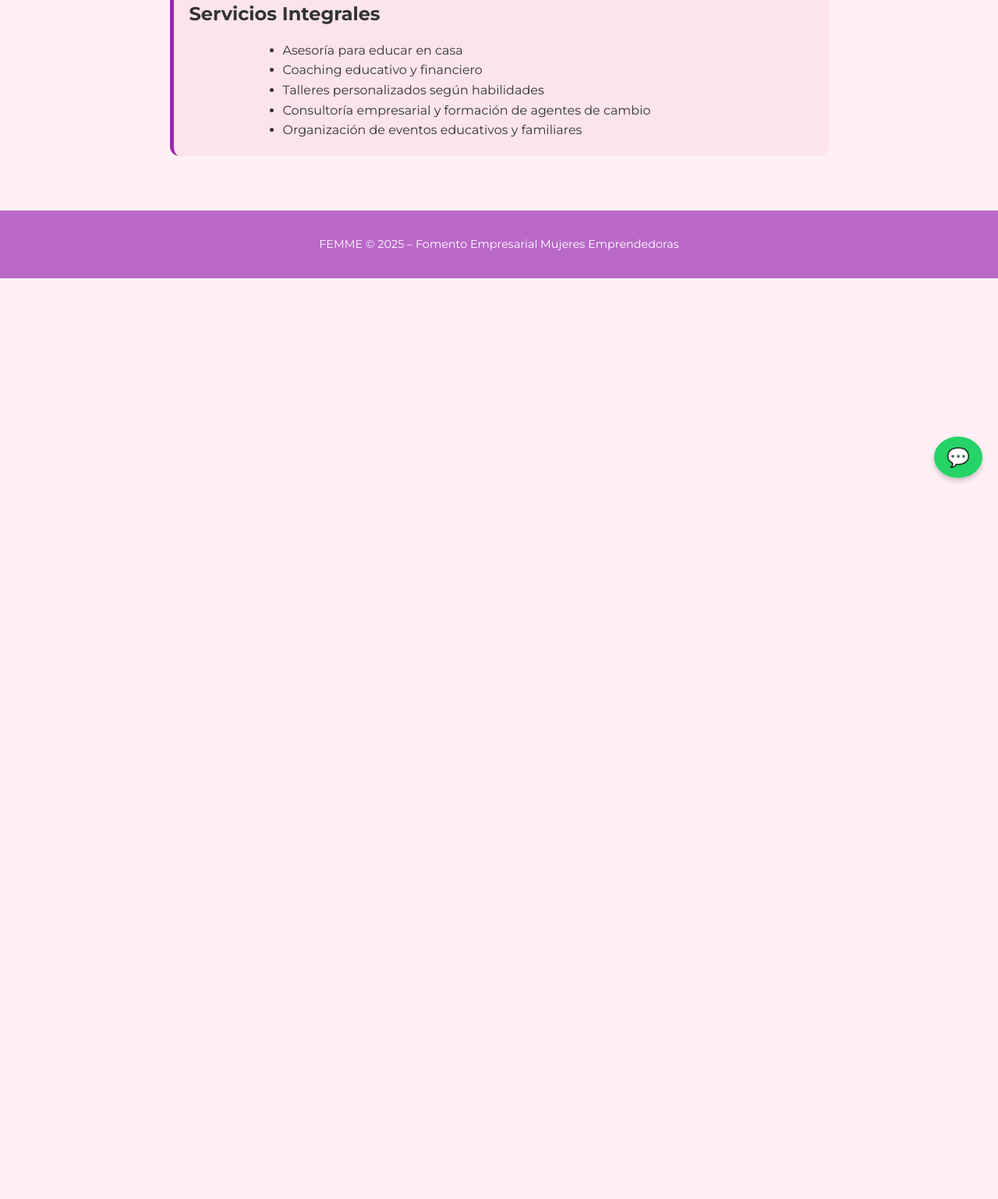
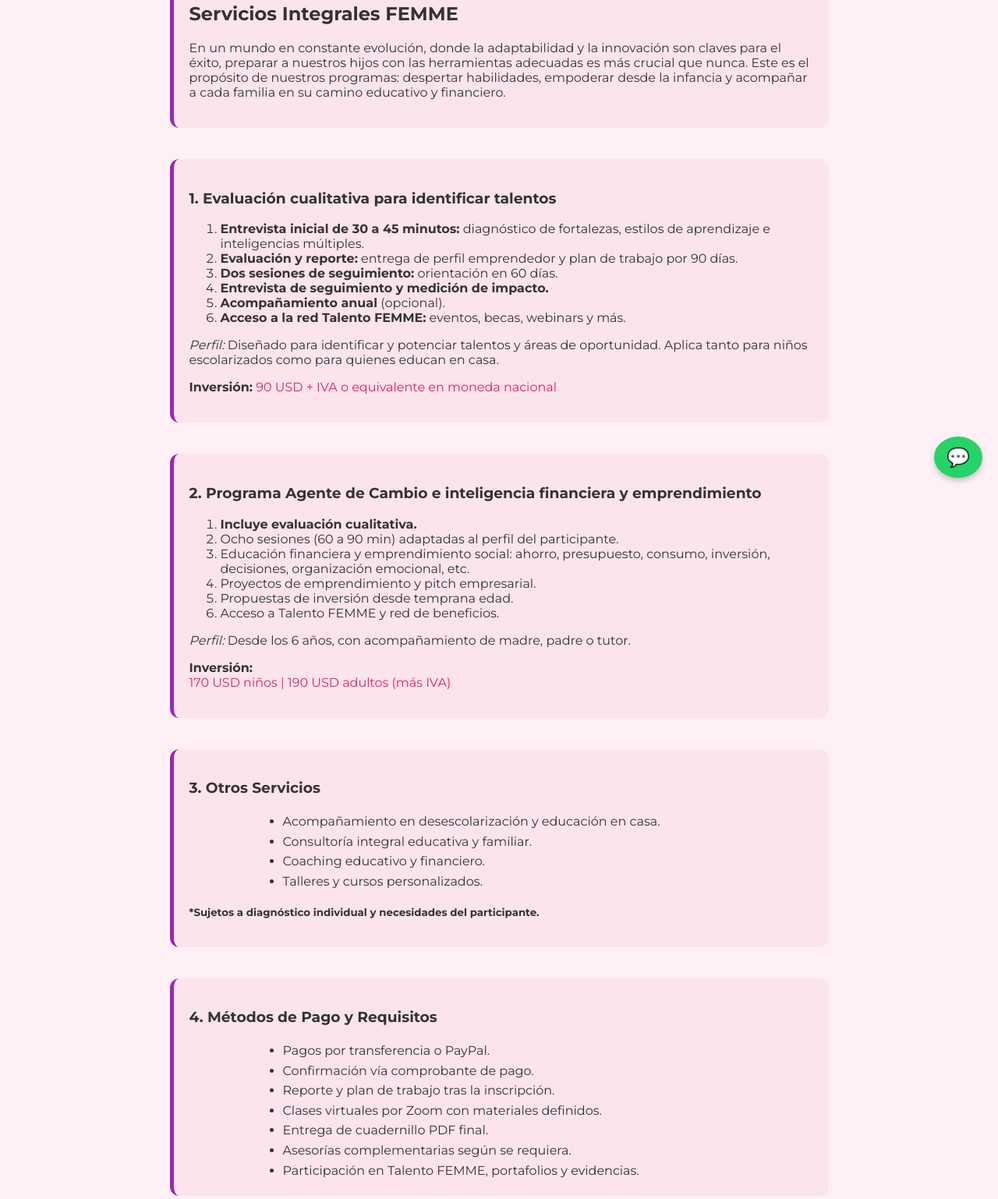
Before and after one commit to femmeoficial/femmeoficial, a plain HTML site: page servicios.html in a window 1280 px wide. Shown: the part 167-1705 px from the top of the page at 78% size. Before the commit the page ends 800 px from the top, so only its background shows below. Drawn offline with Linux system fonts and the light colour scheme.

Commit message:
Add files via upload

```diff
--- a/servicios.html
+++ b/servicios.html
@@ -25,16 +25,62 @@
 
   <main>
 
-    <section>
-      <h2>Servicios Integrales</h2>
-      <ul>
-        <li>Asesoría para educar en casa</li>
-        <li>Coaching educativo y financiero</li>
-        <li>Talleres personalizados según habilidades</li>
-        <li>Consultoría empresarial y formación de agentes de cambio</li>
-        <li>Organización de eventos educativos y familiares</li>
-      </ul>
-    </section>
+<section>
+  <h2>Servicios Integrales FEMME</h2>
+  <p>En un mundo en constante evolución, donde la adaptabilidad y la innovación son claves para el éxito, preparar a nuestros hijos con las herramientas adecuadas es más crucial que nunca. Este es el propósito de nuestros programas: despertar habilidades, empoderar desde la infancia y acompañar a cada familia en su camino educativo y financiero.</p>
+</section>
+
+<section>
+  <h3>1. Evaluación cualitativa para identificar talentos</h3>
+  <ol>
+    <li><strong>Entrevista inicial de 30 a 45 minutos:</strong> diagnóstico de fortalezas, estilos de aprendizaje e inteligencias múltiples.</li>
+    <li><strong>Evaluación y reporte:</strong> entrega de perfil emprendedor y plan de trabajo por 90 días.</li>
+    <li><strong>Dos sesiones de seguimiento:</strong> orientación en 60 días.</li>
+    <li><strong>Entrevista de seguimiento y medición de impacto.</strong></li>
+    <li><strong>Acompañamiento anual</strong> (opcional).</li>
+    <li><strong>Acceso a la red Talento FEMME:</strong> eventos, becas, webinars y más.</li>
+  </ol>
+  <p><em>Perfil:</em> Diseñado para identificar y potenciar talentos y áreas de oportunidad. Aplica tanto para niños escolarizados como para quienes educan en casa.</p>
+  <p><strong>Inversión:</strong> <span style="color:#e91e63;">90 USD + IVA o equivalente en moneda nacional</span></p>
+</section>
+
+<section>
+  <h3>2. Programa Agente de Cambio e inteligencia financiera y emprendimiento</h3>
+  <ol>
+    <li><strong>Incluye evaluación cualitativa.</strong></li>
+    <li>Ocho sesiones (60 a 90 min) adaptadas al perfil del participante.</li>
+    <li>Educación financiera y emprendimiento social: ahorro, presupuesto, consumo, inversión, decisiones, organización emocional, etc.</li>
+    <li>Proyectos de emprendimiento y pitch empresarial.</li>
+    <li>Propuestas de inversión desde temprana edad.</li>
+    <li>Acceso a Talento FEMME y red de beneficios.</li>
+  </ol>
+  <p><em>Perfil:</em> Desde los 6 años, con acompañamiento de madre, padre o tutor.</p>
+  <p><strong>Inversión:</strong><br><span style="color:#e91e63;">170 USD niños | 190 USD adultos (más IVA)</span></p>
+</section>
+
+<section>
+  <h3>3. Otros Servicios</h3>
+  <ul>
+    <li>Acompañamiento en desescolarización y educación en casa.</li>
+    <li>Consultoría integral educativa y familiar.</li>
+    <li>Coaching educativo y financiero.</li>
+    <li>Talleres y cursos personalizados.</li>
+  </ul>
+  <p><small><strong>*Sujetos a diagnóstico individual y necesidades del participante.</strong></small></p>
+</section>
+
+<section>
+  <h3>4. Métodos de Pago y Requisitos</h3>
+  <ul>
+    <li>Pagos por transferencia o PayPal.</li>
+    <li>Confirmación vía comprobante de pago.</li>
+    <li>Reporte y plan de trabajo tras la inscripción.</li>
+    <li>Clases virtuales por Zoom con materiales definidos.</li>
+    <li>Entrega de cuadernillo PDF final.</li>
+    <li>Asesorías complementarias según se requiera.</li>
+    <li>Participación en Talento FEMME, portafolios y evidencias.</li>
+  </ul>
+</section>
 
   </main>
 
```
